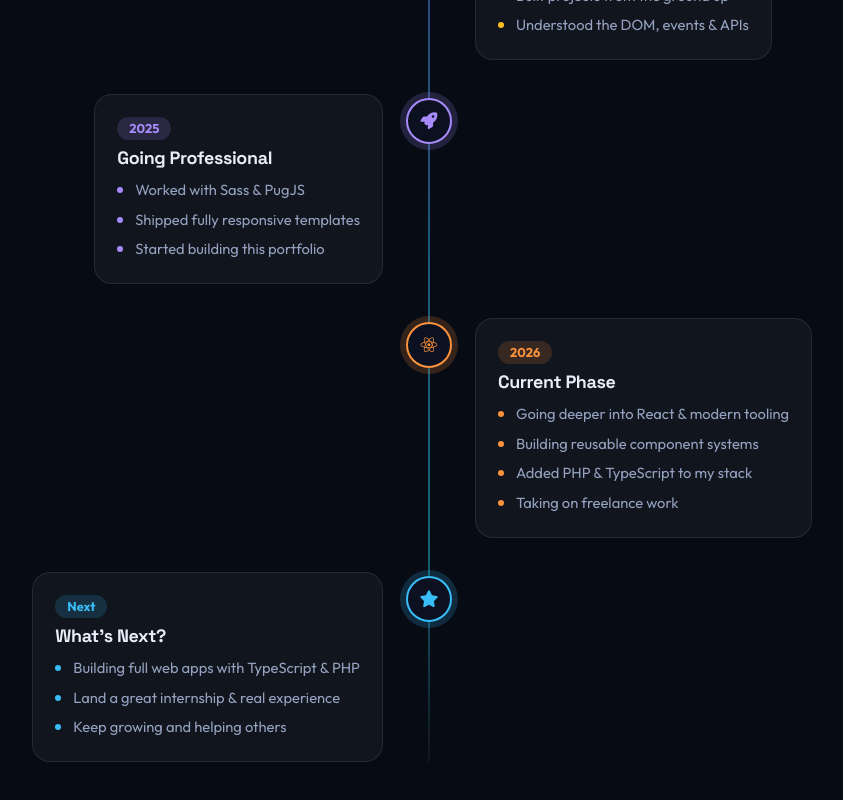
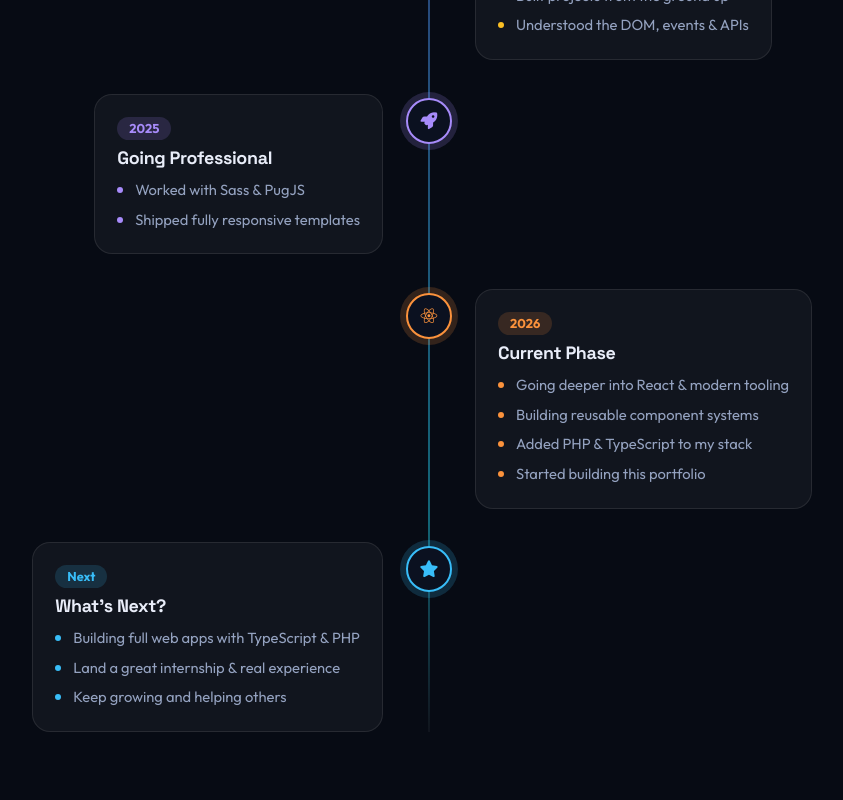
Before and after one commit to El-Bssawy/Portfolio, a React (Vite) app: page / in a window 1280 px wide. Shown: the part 4658-5458 px from the top of the page, without its empty margins (211-1054 px from the left). Built offline with nearby package versions, Linux system fonts and the light colour scheme.

Commit message:
Move portfolio start to 2026 and drop freelance line from timeline

```diff
--- a/src/data/content.js
+++ b/src/data/content.js
@@ -99,11 +99,7 @@ export const content = {
           icon: "fa-solid fa-rocket",
           color: "purple",
           title: "Going Professional",
-          points: [
-            "Worked with Sass & PugJS",
-            "Shipped fully responsive templates",
-            "Started building this portfolio",
-          ],
+          points: ["Worked with Sass & PugJS", "Shipped fully responsive templates"],
         },
         {
           year: "2026",
@@ -114,7 +110,7 @@ export const content = {
             "Going deeper into React & modern tooling",
             "Building reusable component systems",
             "Added PHP & TypeScript to my stack",
-            "Taking on freelance work",
+            "Started building this portfolio",
           ],
         },
         {
@@ -249,14 +245,14 @@ export const content = {
           icon: "fa-solid fa-rocket",
           color: "purple",
           title: "الاحتراف",
-          points: ["عملت بـ Sass و PugJS", "أطلقت قوالب متجاوبة بالكامل", "بدأت بناء هذا البورتفوليو"],
+          points: ["عملت بـ Sass و PugJS", "أطلقت قوالب متجاوبة بالكامل"],
         },
         {
           year: "2026",
           icon: "fa-brands fa-react",
           color: "orange",
           title: "المرحلة الحالية",
-          points: ["التعمّق في React والأدوات الحديثة", "بناء أنظمة مكوّنات قابلة لإعادة الاستخدام", "أضفت PHP و TypeScript إلى أدواتي", "بدء العمل الحر"],
+          points: ["التعمّق في React والأدوات الحديثة", "بناء أنظمة مكوّنات قابلة لإعادة الاستخدام", "أضفت PHP و TypeScript إلى أدواتي", "بدأت بناء هذا البورتفوليو"],
         },
         {
           year: "القادم",
```
